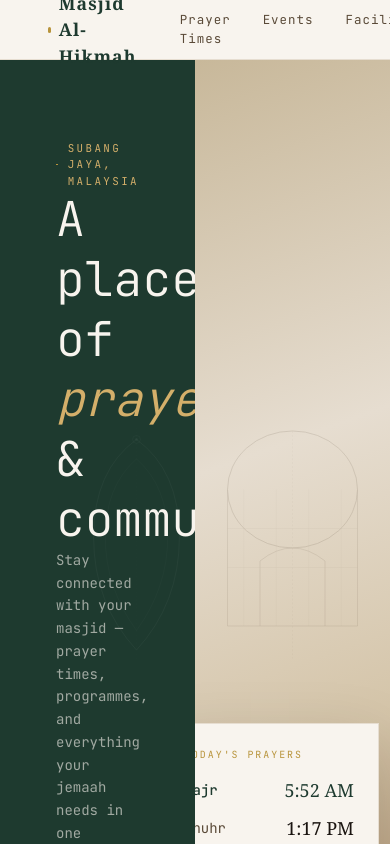
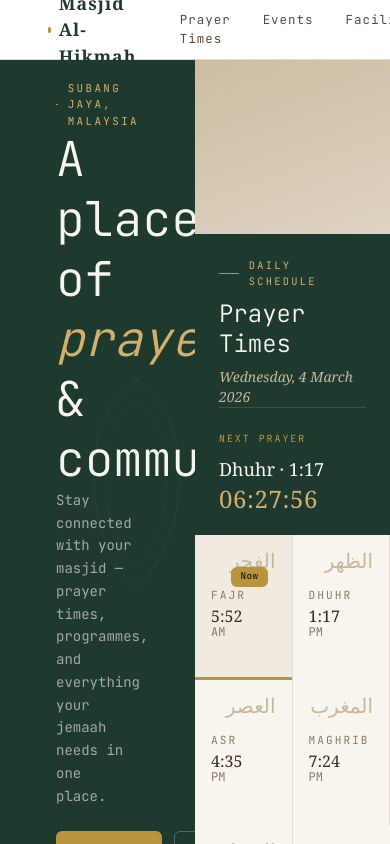
Before and after one commit to Kelp-Team/al-ikhlas, a Next.js app: page / in a window 390 px wide. Built offline with nearby package versions, Linux system fonts and the light colour scheme.

Commit message:
💩 Finalize how the UI should look like

```diff
--- a/app/layout.tsx
+++ b/app/layout.tsx
@@ -34,7 +34,7 @@ export default function RootLayout({
         className={`${geistSans.variable} ${geistMono.variable} antialiased h-full overflow-hidden`}
       >
         <HeaderBar/>
-        <main>{children}</main>
+        {children}
       </body>
     </html>
   );
--- a/app/page.tsx
+++ b/app/page.tsx
@@ -1,23 +1,21 @@
 import { Hero } from "@/app/ui/section/hero";
-import { About, Events, Facilities, PrayerTimes } from "./ui/section";
+import { About, Events, Facilities, Footer } from "./ui/section";
 
 export default function Page() {
   return (
     <div className="h-screen w-full snap-y snap-mandatory overflow-y-scroll">
-      <section className="h-screen w-full">
+      <section className="h-screen w-full snap-start snap-always">
         <Hero />;
       </section>
-      <section>
-        <PrayerTimes/>
+      <section className="h-screen w-full snap-start snap-always">
+        <Events />
       </section>
-      <section>
-        <Events/>
+      <section className="h-screen w-full snap-start snap-always">
+        <Facilities />
+        <About />
       </section>
-      <section>
-        <Facilities/>
-      </section>
-      <section>
-        <About/>
+      <section className="h-screen w-full snap-start snap-always">
+        <Footer />
       </section>
     </div>
   );
--- a/app/ui/section/facilities.tsx
+++ b/app/ui/section/facilities.tsx
@@ -41,14 +41,14 @@ const facilities = [
 
 export function Facilities() {
   return (
-    <section className="bg-brown py-16 px-12" id="facilities">
+    <section className="bg-brown py-10 md:py-16 px-4 md:px-12" id="facilities">
       <div className="flex items-center gap-2.5 text-gold-light text-[0.65rem] tracking-[0.22em] uppercase mb-2.5">
         <span className="w-5 h-px bg-gold" />
         What We Offer
       </div>
-      <h2 className="text-cream text-3xl font-light mb-10">Facilities & Amenities</h2>
+      <h2 className="text-cream text-2xl md:text-3xl font-light mb-8 md:mb-10">Facilities & Amenities</h2>
 
-      <div className="grid grid-cols-4 gap-0.5 bg-[var(--charcoal)]">
+      <div className="grid grid-cols-1 md:grid-cols-4 gap-0.5 bg-[var(--charcoal)]">
         {facilities.map((fac, i) => (
           <div
             key={i}
--- a/app/ui/section/footer.tsx
+++ b/app/ui/section/footer.tsx
@@ -17,8 +17,8 @@ const footerCols = [
 
 export function Footer() {
   return (
-    <footer className="bg-charcoal px-12 py-16">
-      <div className="grid grid-cols-4 gap-12 pb-12 border-b border-cream/8 mb-8">
+    <footer className="bg-charcoal py-10 md:py-16 px-4 md:px-12">
+      <div className="grid grid-cols-1 md:grid-cols-4 gap-8 md:gap-12 pb-8 md:pb-12 border-b border-cream/8 mb-8">
         <div>
           <div className="font-serif text-cream text-xl mb-3">Masjid Al-Hikmah</div>
           <p className="text-cream/35 text-sm leading-relaxed max-w-[260px]">
--- a/app/ui/section/hero.tsx
+++ b/app/ui/section/hero.tsx
@@ -2,6 +2,7 @@
 
 import Link from "next/link";
 import { useEffect, useState } from "react";
+import { PrayerTimes } from "./prayer-times";
 
 interface Prayer {
   name: string;
@@ -40,7 +41,9 @@ function fmt(h: number, m: number) {
 }
 
 export function Hero() {
-  const [activePrayer, setActivePrayer] = useState<string | null>(() => getActive());
+  const [activePrayer, setActivePrayer] = useState<string | null>(() =>
+    getActive(),
+  );
 
   useEffect(() => {
     const interval = setInterval(() => {
@@ -50,7 +53,7 @@ export function Hero() {
   }, []);
 
   return (
-    <section className="grid grid-cols-2 min-h-[88vh]">
+    <section className="grid grid-cols-2 min-h-screen">
       <div className="bg-forest px-14 py-20 flex flex-col justify-between relative overflow-hidden">
         <svg
           className="absolute top-0 right-0 w-[60%] h-full opacity-[0.06] pointer-events-none"
@@ -69,9 +72,24 @@ export function Hero() {
             strokeWidth="0.8"
             fill="none"
           />
-          <circle cx="150" cy="30" r="10" stroke="white" strokeWidth="1" fill="none" />
+          <circle
+            cx="150"
+            cy="30"
+            r="10"
+            stroke="white"
+            strokeWidth="1"
+            fill="none"
+          />
           <circle cx="150" cy="30" r="3" fill="white" />
-          <line x1="150" y1="0" x2="150" y2="600" stroke="white" strokeWidth="0.3" strokeDasharray="4 6" />
+          <line
+            x1="150"
+            y1="0"
+            x2="150"
+            y2="600"
+            stroke="white"
+            strokeWidth="0.3"
+            strokeDasharray="4 6"
+          />
         </svg>
 
         <div className="flex items-center gap-2.5 text-gold-light text-[0.68rem] tracking-[0.22em] uppercase">
@@ -113,7 +131,8 @@ export function Hero() {
         <div
           className="w-full h-full"
           style={{
-            background: "linear-gradient(160deg, #C8B89A 0%, #E6DDD0 40%, #D4C4A8 70%, #A08060 100%)",
+            background:
+              "linear-gradient(160deg, #C8B89A 0%, #E6DDD0 40%, #D4C4A8 70%, #A08060 100%)",
           }}
         >
           <svg
@@ -123,43 +142,87 @@ export function Hero() {
             fill="none"
             className="absolute opacity-[0.18]"
           >
-            <ellipse cx="300" cy="180" rx="200" ry="180" stroke="#3A2A1A" strokeWidth="2" fill="none" />
-            <path d="M100 180 L100 600 L500 600 L500 180" stroke="#3A2A1A" strokeWidth="1.5" fill="none" />
-            <line x1="300" y1="0" x2="300" y2="700" stroke="#3A2A1A" strokeWidth="0.5" strokeDasharray="6 6" />
-            <path d="M200 600 L200 400 Q300 320 400 400 L400 600" stroke="#3A2A1A" strokeWidth="1.5" fill="none" />
-            <line x1="100" y1="300" x2="500" y2="300" stroke="#3A2A1A" strokeWidth="0.5" />
-            <line x1="100" y1="420" x2="500" y2="420" stroke="#3A2A1A" strokeWidth="0.5" />
-            <line x1="150" y1="180" x2="150" y2="600" stroke="#3A2A1A" strokeWidth="0.4" />
-            <line x1="250" y1="180" x2="250" y2="600" stroke="#3A2A1A" strokeWidth="0.4" />
-            <line x1="350" y1="180" x2="350" y2="600" stroke="#3A2A1A" strokeWidth="0.4" />
-            <line x1="450" y1="180" x2="450" y2="600" stroke="#3A2A1A" strokeWidth="0.4" />
+            <ellipse
+              cx="300"
+              cy="180"
+              rx="200"
+              ry="180"
+              stroke="#3A2A1A"
+              strokeWidth="2"
+              fill="none"
+            />
+            <path
+              d="M100 180 L100 600 L500 600 L500 180"
+              stroke="#3A2A1A"
+              strokeWidth="1.5"
+              fill="none"
+            />
+            <line
+              x1="300"
+              y1="0"
+              x2="300"
+              y2="700"
+              stroke="#3A2A1A"
+              strokeWidth="0.5"
+              strokeDasharray="6 6"
+            />
+            <path
+              d="M200 600 L200 400 Q300 320 400 400 L400 600"
+              stroke="#3A2A1A"
+              strokeWidth="1.5"
+              fill="none"
+            />
+            <line
+              x1="100"
+              y1="300"
+              x2="500"
+              y2="300"
+              stroke="#3A2A1A"
+              strokeWidth="0.5"
+            />
+            <line
+              x1="100"
+              y1="420"
+              x2="500"
+              y2="420"
+              stroke="#3A2A1A"
+              strokeWidth="0.5"
+            />
+            <line
+              x1="150"
+              y1="180"
+              x2="150"
+              y2="600"
+              stroke="#3A2A1A"
+              strokeWidth="0.4"
+            />
+            <line
+              x1="250"
+              y1="180"
+              x2="250"
+              y2="600"
+              stroke="#3A2A1A"
+              strokeWidth="0.4"
+            />
+            <line
+              x1="350"
+              y1="180"
+              x2="350"
+              y2="600"
+              stroke="#3A2A1A"
+              strokeWidth="0.4"
+            />
+            <line
+              x1="450"
+              y1="180"
+              x2="450"
+              y2="600"
+              stroke="#3A2A1A"
+              strokeWidth="0.4"
+            />
           </svg>
-        </div>
-
-        <div className="absolute bottom-12 left-[-36px] bg-cream border border-parchment p-6 min-w-[220px] shadow-[0_20px_60px_rgba(26,20,16,0.15)]">
-          <div className="text-[var(--gold)] text-[0.62rem] tracking-[0.2em] uppercase mb-3.5">
-            Today&apos;s Prayers
-          </div>
-          <div className="flex flex-col gap-2.5">
-            {prayers.map((p) => {
-              const f = fmt(p.h, p.m);
-              const isActive = p.name === activePrayer;
-              return (
-                <div
-                  key={p.name}
-                  className={`flex justify-between items-center gap-5 ${
-                    isActive ? "text-forest font-medium" : ""
-                  }`}
-                >
-                  <span className={`text-sm ${isActive ? "text-forest" : "text-[var(--text-2)]"}`}>
-                    {p.name}
-                  </span>
-                  <span className={`font-serif text-lg ${isActive ? "text-forest" : "text-[var(--text)]"}`}>
-                    {f.h}:{f.m} {f.ap}
-                  </span>
-                </div>
-              );
-            })}
+          <div className="absolute bottom-0 w-full">
+            <PrayerTimes />
           </div>
         </div>
       </div>
--- a/app/ui/section/prayer-times.tsx
+++ b/app/ui/section/prayer-times.tsx
@@ -95,36 +95,36 @@ export function PrayerTimes() {
   }, []);
 
   return (
-    <section className="grid grid-cols-[340px_1fr] min-h-[520px]" id="prayers">
-      <div className="bg-forest p-12 flex flex-col justify-between">
+    <section className="grid md:grid-cols-[340px_1fr] min-h-100" id="prayers">
+      <div className="bg-forest p-6 md:p-12 flex flex-col justify-between">
         <div>
           <div className="flex items-center gap-2.5 text-gold-light text-[0.65rem] tracking-[0.22em] uppercase mb-2.5">
             <span className="w-5 h-px bg-gold" />
             Daily Schedule
           </div>
-          <h2 className="text-cream text-3xl font-light leading-tight">Prayer Times</h2>
+          <h2 className="text-cream text-2xl md:text-3xl font-light leading-tight">Prayer Times</h2>
           <p className="text-sand font-serif italic text-sm mt-2">{dateStr}</p>
         </div>
 
-        <div className="pt-9 border-t border-cream/12">
+        <div className="pt-6 md:pt-9 border-t border-cream/12">
           <div className="text-gold text-[0.62rem] tracking-[0.2em] uppercase mb-2">Next Prayer</div>
-          <div className="font-serif text-cream text-xl">
+          <div className="font-serif text-cream text-lg md:text-xl">
             {nextPrayer.name} · {nextPrayer.time}
           </div>
-          <div className="font-serif text-gold-light text-[2.6rem] font-light tracking-wide leading-none mt-1">
+          <div className="font-serif text-gold-light text-2xl md:text-[2.6rem] font-light tracking-wide leading-none mt-1">
             {countdown}
           </div>
         </div>
       </div>
 
-      <div className="bg-cream grid grid-cols-5">
+      <div className="bg-cream grid grid-cols-2 md:grid-cols-5">
         {prayers.map((p) => {
           const f = fmt(p.h, p.m);
           const isActive = p.name === activePrayer;
           return (
             <div
               key={p.name}
-              className={`p-12 pb-10 border-r border-parchment flex flex-col gap-4 cursor-default transition-colors relative ${
+              className={`p-4 md:p-12 pb-10 border-r border-parchment flex flex-col gap-4 cursor-default transition-colors relative ${
                 isActive ? "bg-warm" : "hover:bg-warm"
               }`}
             >
--- a/app/ui/section/stats-bar.tsx
+++ b/app/ui/section/stats-bar.tsx
@@ -7,10 +7,10 @@ const stats = [
 
 export function StatsBar() {
   return (
-    <div className="bg-warm border-b border-parchment flex px-12">
+    <div className="bg-warm border-b border-parchment flex flex-wrap px-4 md:px-12">
       {stats.map((stat, i) => (
-        <div key={i} className="pr-12 mr-12 py-7 border-r border-parchment last:border-r-0">
-          <div className="font-serif text-2xl text-forest leading-none">{stat.value}</div>
+        <div key={i} className="pr-8 md:pr-12 mr-8 md:mr-12 py-5 md:py-7 border-r border-parchment last:border-r-0">
+          <div className="font-serif text-xl md:text-2xl text-forest leading-none">{stat.value}</div>
           <div className="text-[var(--text-3)] text-[0.68rem] tracking-[0.15em] uppercase mt-1">
             {stat.label}
           </div>
--- a/components/header-bar.tsx
+++ b/components/header-bar.tsx
@@ -9,7 +9,7 @@ const navLinks = [
 
 export function HeaderBar() {
   return (
-    <nav className="sticky top-0 z-[200] bg-cream border-b border-parchment px-12 h-[60px] flex items-center gap-10">
+    <nav className="fixed top-0 left-0 right-0 z-10 bg-background border-b border-parchment px-12 h-[60px] flex items-center gap-10">
       <Link
         href="/"
         className="flex items-center gap-2 mr-auto font-serif text-[1.1rem] font-semibold tracking-[0.06em] text-forest"
```
Also changed, not shown: app/ui/section/about.tsx (+5 -5 lines), app/ui/section/events.tsx (+8 -8 lines), app/ui/section/navbar.tsx (+40 -3 lines).
